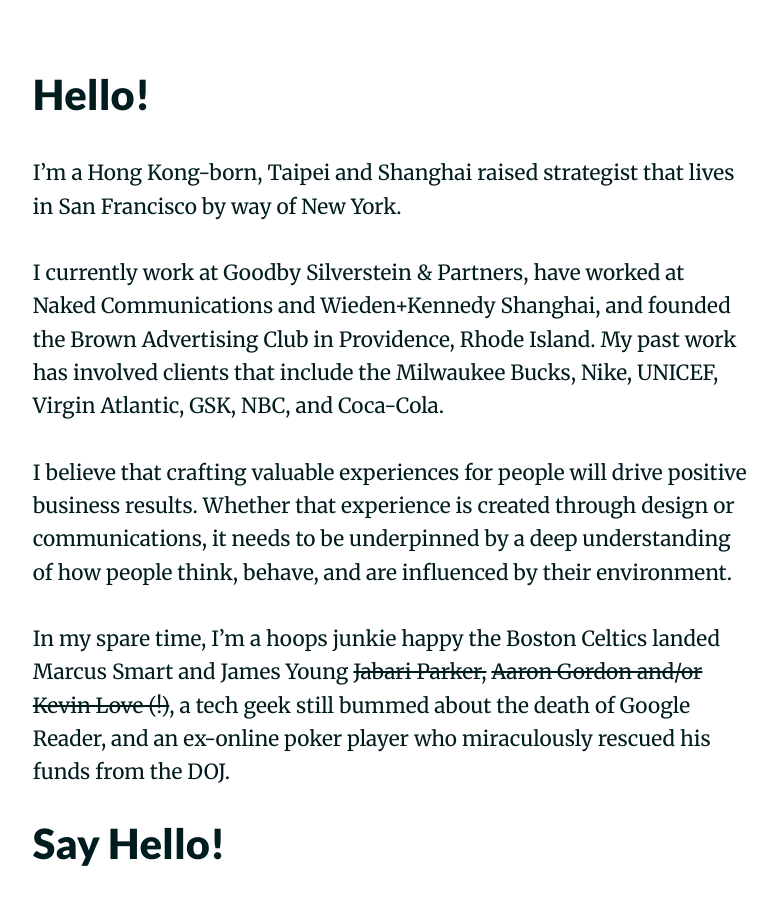
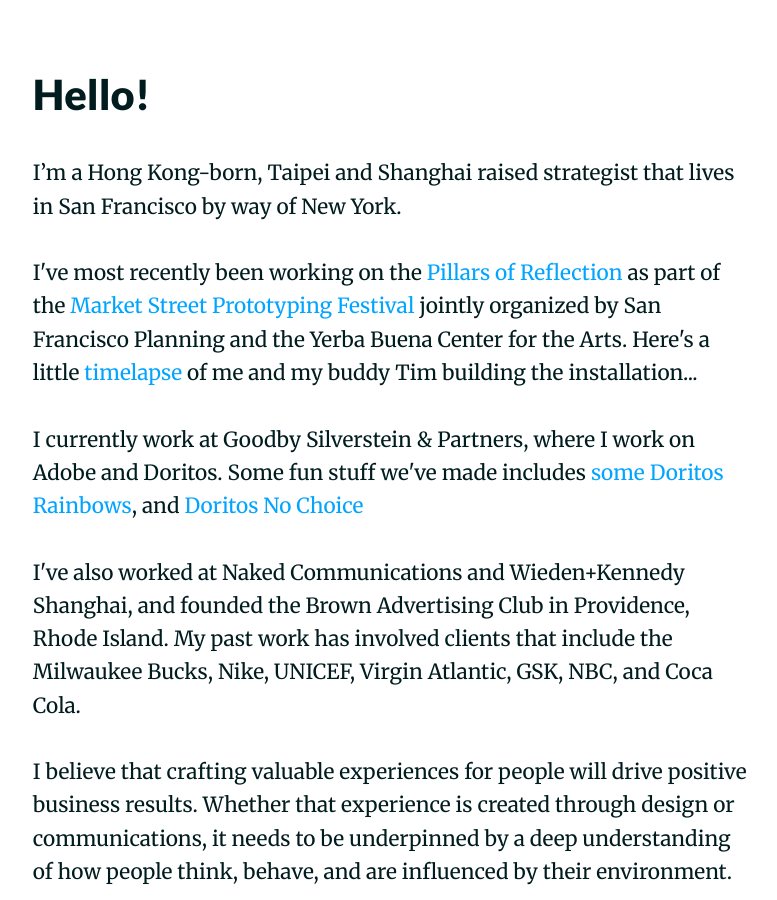
Before and after one commit to hbharding/etienne, a Jekyll site: the page built from index.html, in a window 1280 px wide and 900 px high, scrolled down 909 px. Shown: the whole window, without its empty margins (248-1025 px from the left). Built offline with Jekyll 4.4.1, drawn with Linux system fonts in a browser that asks for light colours; nearby versions of some CDN libraries; Markdown is read by kramdown in place of the engine named in the settings; some of the changed text lies outside the part shown.

Commit message:
Update index.html

```diff
--- a/index.html
+++ b/index.html
@@ -2,6 +2,22 @@
 layout: home
 title: Etienne Ma
 ---
+<h2>Hello!</h2>
+<p>I’m a Hong Kong-born, Taipei and Shanghai raised strategist that lives in San Francisco by way of New York.</p>
+
+<p>I've most recently been working on the <a href="http://marketstreetprototyping.org/2016-festival/projects/pillars-of-reflection/">Pillars of Reflection</a> as part of the <a href="http://marketstreetprototyping.org/">Market Street Prototyping Festival</a> jointly organized by San Francisco Planning and the Yerba Buena Center for the Arts.  Here's a little <a href="https://youtu.be/0G-pe01RCTk">timelapse</a> of me and my buddy Tim building the installation...  </p>
+
+<p>I currently work at Goodby Silverstein & Partners, where I work on Adobe and Doritos.  Some fun stuff we've made includes <a href=https://www.youtube.com/watch?v=MNmRJiRarH0>some</a> <a href="https://www.youtube.com/watch?v=ao7wOJ5qQ-s>work</a> for Adobe's Do You Know What Your Marketing Is Doing? campaign, <a href="https://www.time.com/4038837/doritos-rainbow-chips-pride-lgbt/">Doritos Rainbows</a>, and <a href="https://www.facebook.com/DoritosUSA/videos/10154860232226165/">Doritos No Choice</a> </p>
+
+<p>I've also worked at Naked Communications and Wieden+Kennedy Shanghai, and founded the Brown Advertising Club in Providence, Rhode Island.  My past work has involved clients that include the Milwaukee Bucks, Nike, UNICEF, Virgin Atlantic, GSK, NBC, and Coca Cola.</p>
+
+<p>I believe that crafting valuable experiences for people will drive positive business results. Whether that experience is created through design or communications, it needs to be underpinned by a deep understanding of how people think, behave, and are influenced by their environment.</p>
+
+<p>In my spare time, I’m a hoops junkie who believes in Brad Stevens, a tech geek still bummed about the death of Google Reader, and an ex-online poker player who miraculously recovered his funds from the DOJ.</p>
+
+
+
+
 
 <h2>Hello!</h2>
 <p>I’m a Hong Kong-born, Taipei and Shanghai raised strategist that lives in San Francisco by way of New York.</p>
```
